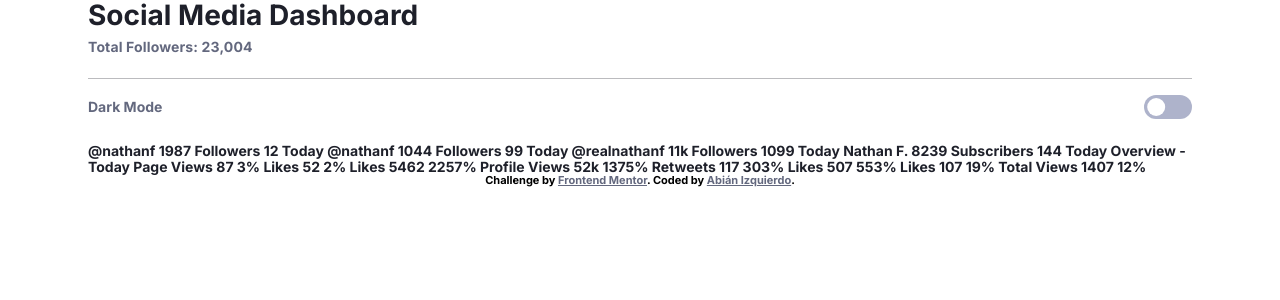
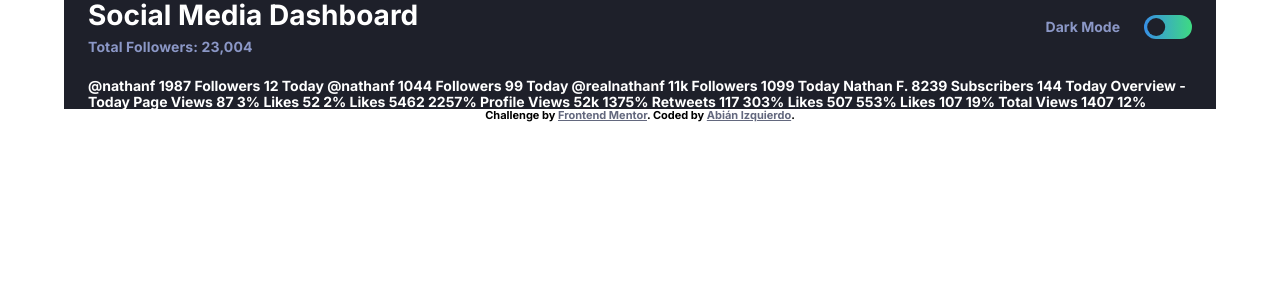
Before and after one commit to abizmo/social-media-dashboard-with-theme-switcher, a React (Create React App) app: page / in a window 1280 px wide. Shown: the top 300 px of the page. Built offline with nearby package versions, Linux system fonts and the light colour scheme.

Commit message:
Create Dashboard component

```diff
--- /dev/null
+++ b/src/ThemeContext.js
@@ -0,0 +1,5 @@
+import { createContext } from 'react';
+
+const ThemeContext = createContext();
+
+export default ThemeContext;
--- a/src/components/Header/Header.module.css
+++ b/src/components/Dashboard/Header/Header.module.css
@@ -16,11 +16,26 @@
   padding-top: 1rem;
 }
 
+@media (min-width: 48rem) {
+  .header {
+    align-items: center;
+    flex-direction: row;
+    justify-content: space-between;
+  }
+
+  .darkMode {
+    border-top: none;
+    padding-top: 0;
+  }
+}
+
+
 .switch {
   aspect-ratio: 2;
   background: var(--clr-toggle);
   border: none;
   border-radius: .75rem;
+  cursor: pointer;
   height: 1.5rem;
   position: relative;
 }
--- a/src/components/Header/index.jsx
+++ b/src/components/Dashboard/Header/index.jsx
@@ -1,14 +1,15 @@
-import React, { useState } from 'react';
+import React, { useContext } from 'react';
 
+import ThemeContext from '../../../ThemeContext';
 import styles from './Header.module.css';
 
 function Header() {
-  const [dark, setDark] = useState(true);
-
-  const handleSwitchMode = () => setDark((prev) => !prev);
+  const { dark, handleSwitchMode } = useContext(ThemeContext);
 
   return (
-    <div className={`flex ${styles.header}`}>
+    <div
+      className={`flex ${styles.header}`}
+    >
       <div className={`flex ${styles.info}`}>
         <h1 className="fs-700">Social Media Dashboard</h1>
         <p className="letter-spacing-3 text-secondary">Total Followers: 23,004</p>
--- /dev/null
+++ b/src/components/Dashboard/index.jsx
@@ -0,0 +1,79 @@
+import React, { useState } from 'react';
+
+import ThemeContext from '../../ThemeContext';
+import Header from './Header';
+
+function Dashboard() {
+  const [dark, setDark] = useState(true);
+
+  const handleSwitchMode = () => setDark((prev) => !prev);
+
+  return (
+    // eslint-disable-next-line react/jsx-no-constructed-context-values
+    <ThemeContext.Provider value={{ dark, handleSwitchMode }}>
+      <div
+        className="container"
+        data-theme={dark ? 'dark' : 'light'}
+      >
+        <Header />
+
+        @nathanf
+        1987
+        Followers
+        12 Today
+
+        @nathanf
+        1044
+        Followers
+        99 Today
+
+        @realnathanf
+        11k
+        Followers
+        1099 Today
+
+        Nathan F.
+        8239
+        Subscribers
+        144 Today
+
+        Overview - Today
+
+        Page Views
+        87
+        3%
+
+        Likes
+        52
+        2%
+
+        Likes
+        5462
+        2257%
+
+        Profile Views
+        52k
+        1375%
+
+        Retweets
+        117
+        303%
+
+        Likes
+        507
+        553%
+
+        Likes
+        107
+        19%
+
+        Total Views
+        1407
+        12%
+
+      </div>
+    </ThemeContext.Provider>
+  );
+}
+
+export default Dashboard;
--- a/src/index.jsx
+++ b/src/index.jsx
@@ -1,70 +1,14 @@
 import React from 'react';
 import ReactDOM from 'react-dom/client';
-import Header from './components/Header';
+
+import Dashboard from './components/Dashboard';
 import './index.css';
 
 const root = ReactDOM.createRoot(document.getElementById('root'));
 
 root.render(
   <React.StrictMode>
-    <main className="container">
-      <Header />
-
-      @nathanf
-      1987
-      Followers
-      12 Today
-
-      @nathanf
-      1044
-      Followers
-      99 Today
-
-      @realnathanf
-      11k
-      Followers
-      1099 Today
-
-      Nathan F.
-      8239
-      Subscribers
-      144 Today
-
-      Overview - Today
-
-      Page Views
-      87
-      3%
-
-      Likes
-      52
-      2%
-
-      Likes
-      5462
-      2257%
-
-      Profile Views
-      52k
-      1375%
-
-      Retweets
-      117
-      303%
-
-      Likes
-      507
-      553%
-
-      Likes
-      107
-      19%
-
-      Total Views
-      1407
-      12%
-
-    </main>
+    <Dashboard />
     <footer className="attribution">
       Challenge by
       {' '}
```
